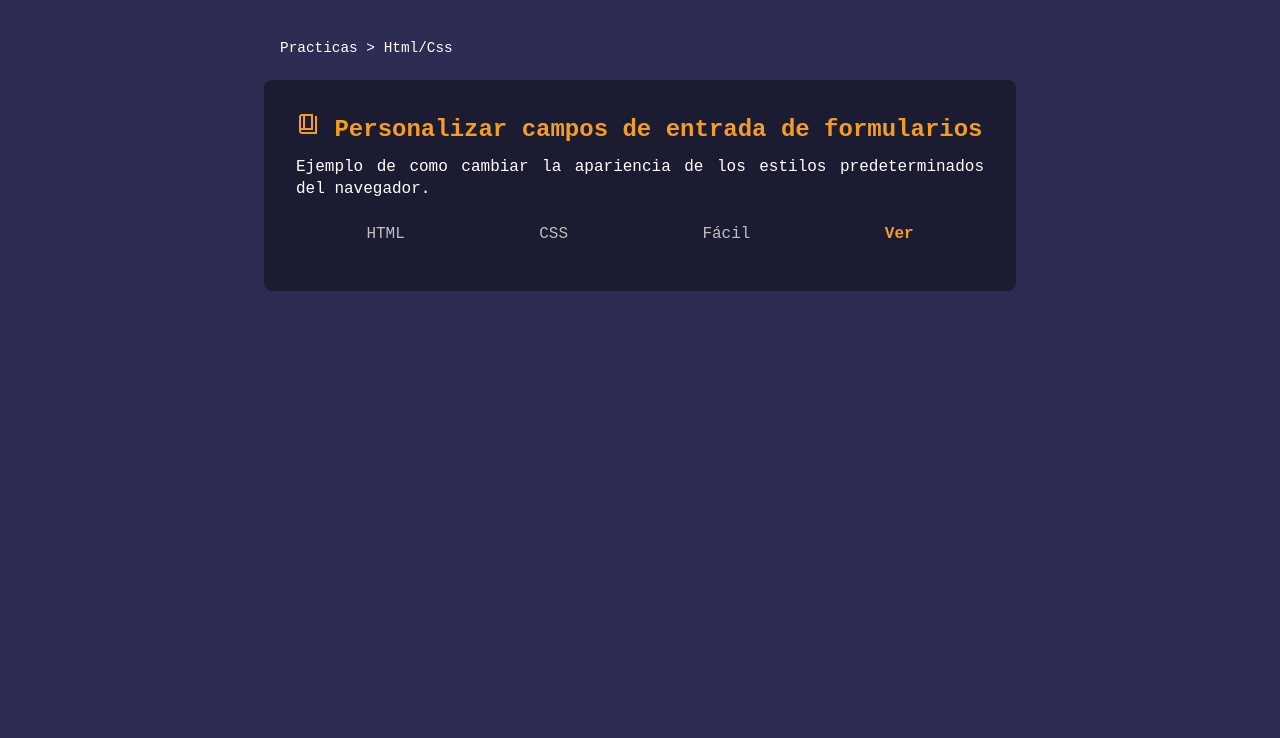
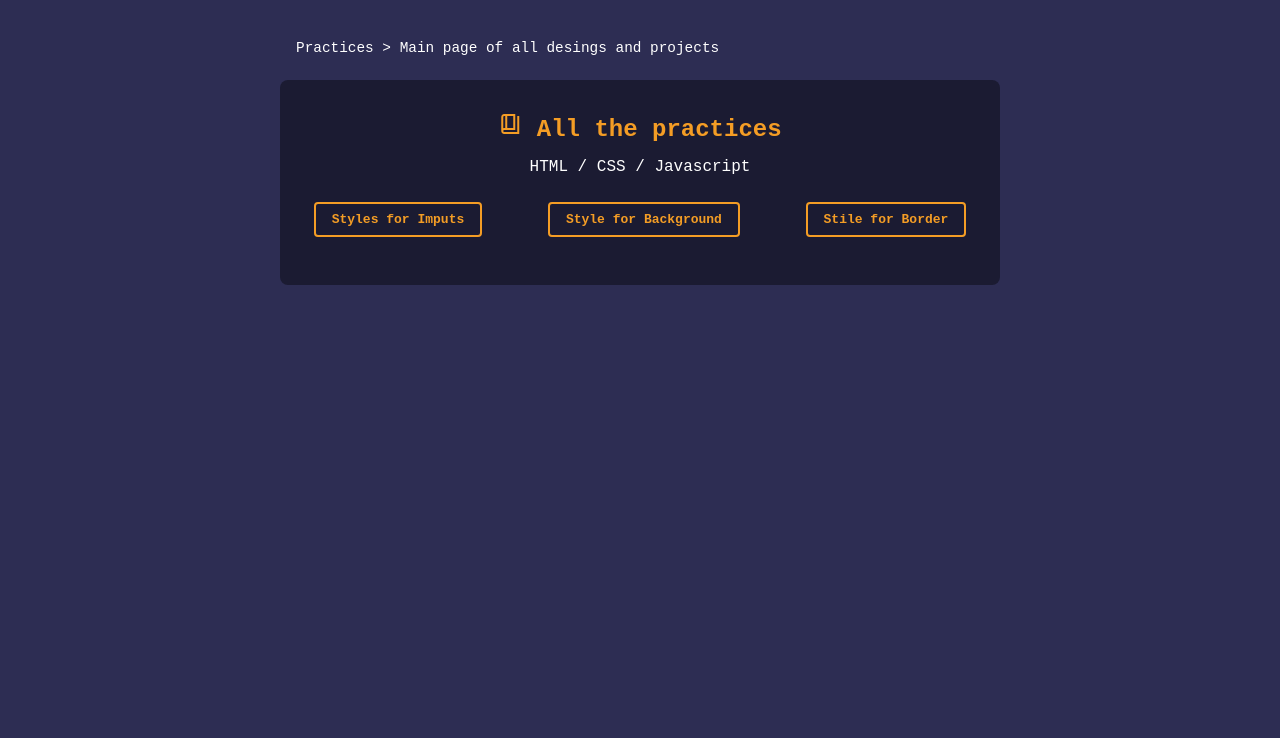
Before and after one commit to GerardoHMX/Practicas, a plain HTML site: page Practicas/index.html in a window 1280 px wide. Shown: the part 62-800 px from the top of the page. Drawn offline with nearby package versions, Linux system fonts and the light colour scheme; a web font is replaced by a local one.

Commit message:
Ajustes para la vista previa
Correcciones y mejoras del diseño HTML con CSS

```diff
--- a/Practicas/index.html
+++ b/Practicas/index.html
@@ -1,65 +1,66 @@
 <!DOCTYPE html>
 <html lang="en">
-
   <head>
-    <meta charset="UTF-8">
-    <meta name="viewport" content="width=device-width, initial-scale=1.0">
-    <title>Practicas</title>
-    <link rel="preconnect" href="https://fonts.googleapis.com">
-    <link rel="preconnect" href="https://fonts.gstatic.com" crossorigin>
+    <meta charset="UTF-8" />
+    <meta name="viewport" content="width=device-width, initial-scale=1.0" />
+    <title>Practices</title>
+    <link rel="preconnect" href="https://fonts.googleapis.com" />
+    <link rel="preconnect" href="https://fonts.gstatic.com" crossorigin />
     <link
       href="https://fonts.googleapis.com/css2?family=Kode+Mono:wght@400..700&family=Orbitron:wght@400..900&display=swap"
-        rel="stylesheet">
-        <link rel="stylesheet" href="https://fonts.googleapis.com/css2?family=Material+Symbols+Outlined:opsz,wght,FILL,GRAD@20,400,0,200" />
-    <link rel="stylesheet" href="styles.css">
+      rel="stylesheet"
+    />
+    <link
+      rel="stylesheet"
+      href="https://fonts.googleapis.com/css2?family=Material+Symbols+Outlined:opsz,wght,FILL,GRAD@20,400,0,200"
+    />
+    <link rel="stylesheet" href="styles.css" />
   </head>
 
-<body>
-
+  <body style="min-width: 500;">
     <header>
       <nav class="navbar">
-            <div class="logo">
-                Practicas
-            </div>
+        <div class="logo">Practices</div>
         <ul class="nav-links">
-                <li><a href="#htmlCss">Html/Css</a></li>
-                <li><a href="#animaciones">Javascript</a></li>
+          <li><a href="#htmlCss">Desingns</a></li>
+          <li><a href="#animaciones">Proyects</a></li>
         </ul>
       </nav>
     </header>
 
     <section class="featured-articles" id="htmlCss">
+      <div class="flex-container">
         <div class="article-container">
           <div class="article-category">
-                Practicas > Html/Css
+            Practices > Main page of all desings and projects
           </div>
           <div class="article-list">
             <div class="article">
-                    <h2>
+              <h2 class="center">
                 <span class="material-symbols-outlined">book_4</span>
-                         Personalizar campos de entrada de formularios
+                All the practices
               </h2>
-                    <p>
-                        Ejemplo de como cambiar la apariencia de los estilos predeterminados del navegador.
-                    </p>
+              <p class="center">HTML / CSS / Javascript</p>
+              <div class="flex-container">
+                <div class="flex-items">
                   <div class="article-skills">
-                        <div class="skill">HTML</div>
-                        <div class="skill">CSS</div>
-                        <div class="skill">Fácil</div>
-                        <a href="inputs">Ver</a>
+                    <a href="inputs" class="link-anchor">Styles for Imputs</a>
+                    <a href="background" class="link-anchor"
+                      >Style for Background
+                    </a>
+                    <a href="border" class="link-anchor">Stile for Border</a>
+                    <!-- <a href="button" class="link-anchor">Style for a drop-down button</a> -->
+                  </div>
+                </div>
+              </div>
             </div>
           </div>
         </div>
       </div>
     </section>
 
-    <section class="animaciones">
+    <section class="animaciones"></section>
 
-    </section>
-
-    <footer>
-
-    </footer>
+    <footer></footer>
   </body>
-
 </html>
--- a/Practicas/styles.css
+++ b/Practicas/styles.css
@@ -1,12 +1,16 @@
-:root{
+:root {
   color-scheme: dark light;
-  --font-color:hsla(0, 100%, 100%, 1);
-  --background-color:hsla(240, 30%, 25%, 1);
-  --navbar-color:hsla(240, 30%, 15%, 1);
-  --article-background:hsla(240, 30%, 15%, 1);
-  --primary-color:hsla(35, 90%, 55%, 1);
-  --primary-high-color:hsla(35, 100%, 75%, 1);
-  --secondary-color:hsla(0, 0%, 75%, 1);
+  --font-color: hsla(0, 100%, 100%, 1);
+  --background-color: hsla(240, 30%, 25%, 1);
+  --navbar-color: hsla(240, 30%, 15%, 1);
+  --article-background: hsla(240, 30%, 15%, 1);
+  --primary-color: hsla(35, 90%, 55%, 1);
+  --primary-high-color: hsla(35, 100%, 75%, 1);
+  --secondary-color: hsla(0, 0%, 75%, 1);
+  --card-spacer-y: 1.5rem;
+  --card-spacer-x: 1.5rem;
+  --card-border-radius: 1em;
+  --card-border-width: 1px;
 }
 
 * {
@@ -96,6 +100,8 @@ body {
   background: var(--article-background);
   padding: 2rem;
   border-radius: 8px;
+  width: 45rem;
+
 }
 
 .article h2 {
@@ -125,12 +131,48 @@ a {
   cursor: pointer;
   font-weight: bold;
   transition: background-color 0.3s ease;
+  font-size: medium;
+}
+
+.link-anchor {
+  display: inline-block;
+  text-align: center;
+  justify-content: center;
+  font-size: small;
+  padding: 0.5rem 1rem;
+  border: 2px solid;
+  border-radius: 4px;
+  transition: all 0.3s ease;
+}
+
+.link-anchor:hover {
+  transform: scale(1.1);
+  border-color: #007bff;
 }
 
 a:hover {
   color: var(--primary-high-color);
 }
 
-.material-symbols-outlined{
+.material-symbols-outlined {
   font-size: inherit !important;
 }
+
+.center {
+  text-align: center;
+}
+
+.flex-container{
+  display: -webkit-flex;
+    display: flex;
+    -webkit-flex-wrap: wrap;
+    flex-wrap: wrap;
+    justify-content: space-around;
+    align-items: center;
+    align-content: center;
+    gap: var(--card-spacer-y);
+}
+
+.flex-items {
+  flex: 1 1 auto;
+}
```
Also changed, not shown: Practicas/100DiasCSS/efectoVelocidad/index.html (+1 -2 lines). Lines whose indentation alone changed are shown as unchanged.
